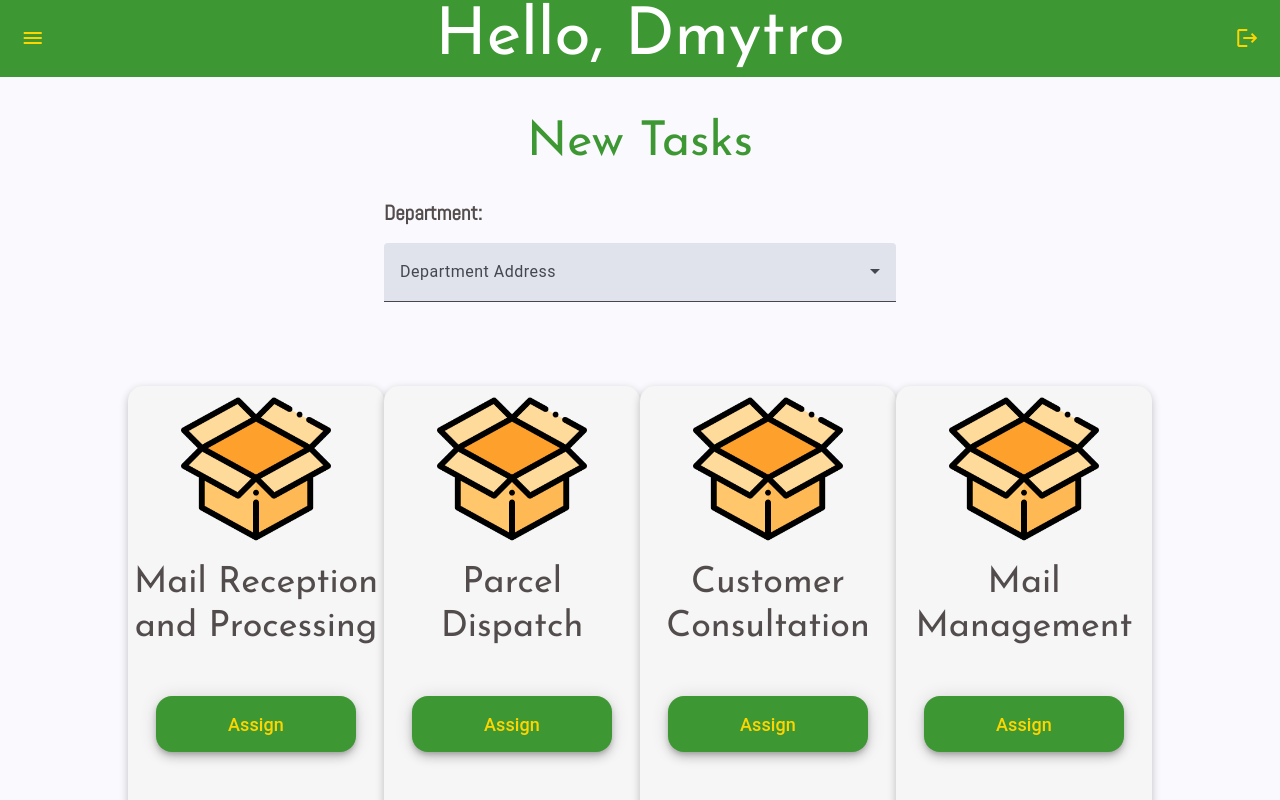
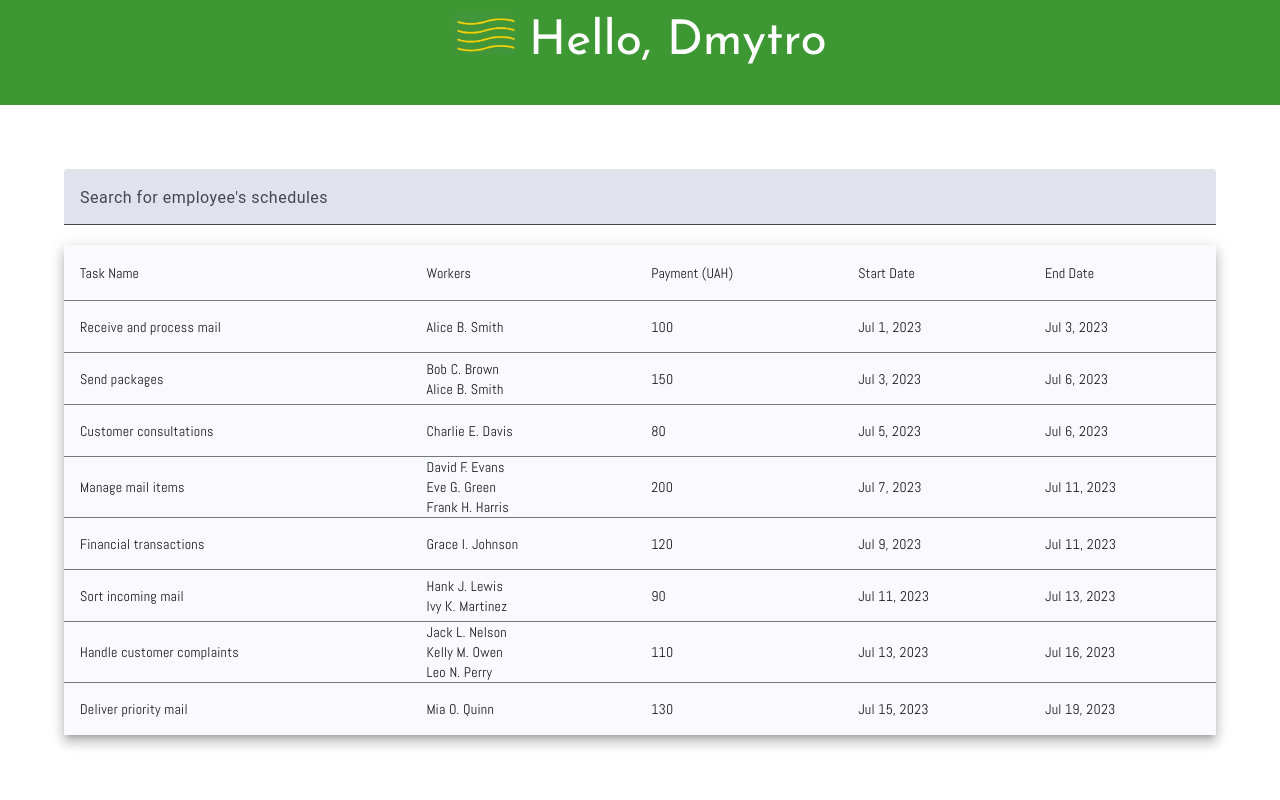
Before and after one commit to puhinetsn/WavePostFront, an Angular app: page / in a window 1280 px wide. Shown: the top 800 px of the page. Built offline with nearby package versions, Linux system fonts and the light colour scheme.

Commit message:
dynamic data receiving in administrator assignments page

```diff
--- a/src/app/app.component.html
+++ b/src/app/app.component.html
@@ -1,2 +1,2 @@
-<app-task-list>
-</app-task-list>
+<app-task-assignments>
+</app-task-assignments>
--- a/src/app/tasks/task-assignments/task-assignments.component.html
+++ b/src/app/tasks/task-assignments/task-assignments.component.html
@@ -1,6 +1,6 @@
 <div class="search-container">
   <div class="header">
-        <img src="smallMainLogo.jfif"/>
+    <img src="smallMainLogo.jfif" />
     <h2>Hello, Dmytro</h2>
   </div>
   <div class="search-and-list-container">
@@ -20,19 +20,38 @@
         <td mat-cell *matCellDef="let element"> {{element.taskName}} </td>
       </ng-container>
 
-            <ng-container matColumnDef="worker">
-              <th mat-header-cell *matHeaderCellDef> Worker </th>
-              <td mat-cell *matCellDef="let element"> {{element.worker}} </td>
+      <ng-container matColumnDef="workers">
+        <th mat-header-cell *matHeaderCellDef> Workers </th>
+        <td mat-cell *matCellDef="let element">
+          <ng-container *ngFor="let worker of element.workers">
+            {{worker.firstName}} {{worker.middleName}} {{worker.lastName}}<br />
+          </ng-container>
+        </td>
       </ng-container>
 
       <ng-container matColumnDef="duration">
-              <th mat-header-cell *matHeaderCellDef> Duration(days) </th>
+        <th mat-header-cell *matHeaderCellDef> Duration (days) </th>
         <td mat-cell *matCellDef="let element"> {{element.duration}} </td>
       </ng-container>
 
       <ng-container matColumnDef="payment">
-                <th mat-header-cell *matHeaderCellDef> Payment(UAH) </th>
+        <th mat-header-cell *matHeaderCellDef> Payment (UAH) </th>
         <td mat-cell *matCellDef="let element"> {{element.payment}} </td>
+      </ng-container>
+
+      <ng-container matColumnDef="startDate">
+        <th mat-header-cell *matHeaderCellDef> Start Date </th>
+        <td mat-cell *matCellDef="let element"> {{element.startDate | date}} </td>
+      </ng-container>
+
+      <ng-container matColumnDef="executorsQty">
+        <th mat-header-cell *matHeaderCellDef> Executors </th>
+        <td mat-cell *matCellDef="let element"> {{element.executorsQty}} </td>
+      </ng-container>
+
+      <ng-container matColumnDef="endDate">
+        <th mat-header-cell *matHeaderCellDef> End Date </th>
+        <td mat-cell *matCellDef="let element"> {{element.getEndDate() | date}} </td>
       </ng-container>
 
       <tr mat-header-row *matHeaderRowDef="displayedColumns"></tr>
--- a/src/app/tasks/task-assignments/task-assignments.component.ts
+++ b/src/app/tasks/task-assignments/task-assignments.component.ts
@@ -1,39 +1,116 @@
-import { Component } from '@angular/core';
-import { FormControl } from '@angular/forms';
-import { Observable, map, startWith } from 'rxjs';
-import { IAssignmentsInfo } from '../task.model';
+import { Component, OnInit } from '@angular/core';
 import { MatTableDataSource } from '@angular/material/table';
-
-const ELEMENT_DATA: IAssignmentsInfo[] = [
-  { id: 1, taskName: 'Task 1', worker: 'Alice', duration: 1, payment: 100 },
-  { id: 2, taskName: 'Task 2', worker: 'Bob', duration: 2, payment: 200 },
-  { id: 3, taskName: 'Task 3', worker: 'Charlie', duration: 3, payment: 300 },
-  { id: 4, taskName: 'Task 4', worker: 'David', duration: 4, payment: 400 },
-  { id: 5, taskName: 'Task 5', worker: 'Eve', duration: 5, payment: 500 },
-  { id: 6, taskName: 'Task 6', worker: 'Frank', duration: 6, payment: 600 },
-  { id: 7, taskName: 'Task 7', worker: 'Grace', duration: 7, payment: 700 },
-  { id: 8, taskName: 'Task 8', worker: 'Hank', duration: 8, payment: 800 },
-  { id: 9, taskName: 'Task 9', worker: 'Ivy', duration: 9, payment: 900 },
-  { id: 10, taskName: 'Task 10', worker: 'Jack', duration: 10, payment: 1000 },
-  { id: 3, taskName: 'Task 3', worker: 'Charlie', duration: 3, payment: 300 },
-  { id: 4, taskName: 'Task 4', worker: 'David', duration: 4, payment: 400 },
-  { id: 5, taskName: 'Task 5', worker: 'Eve', duration: 5, payment: 500 },
-  { id: 6, taskName: 'Task 6', worker: 'Frank', duration: 6, payment: 600 },
-  { id: 7, taskName: 'Task 7', worker: 'Grace', duration: 7, payment: 700 },
-  { id: 8, taskName: 'Task 8', worker: 'Hank', duration: 8, payment: 800 },
-  { id: 9, taskName: 'Task 9', worker: 'Ivy', duration: 9, payment: 900 },
-  { id: 10, taskName: 'Task 10', worker: 'Jack', duration: 10, payment: 1000 },
-];
-
+import { AssignmentsInfo, IAssignmentsInfo } from '../task.model';
 
 @Component({
   selector: 'app-task-assignments',
   templateUrl: './task-assignments.component.html',
-  styleUrl: './task-assignments.component.css'
+  styleUrls: ['./task-assignments.component.css']
 })
-export class TaskAssignmentsComponent {
-  displayedColumns: string[] = ['id', 'taskName', 'worker', 'duration', 'payment'];
-  dataSource = new MatTableDataSource(ELEMENT_DATA);
+export class TaskAssignmentsComponent implements OnInit {
+  public assignments: IAssignmentsInfo[] = [];
+  displayedColumns: string[] = ['taskName', 'workers', 'payment', 'startDate', 'endDate'];
+  dataSource = new MatTableDataSource<IAssignmentsInfo>(this.assignments);
+
+  ngOnInit(): void {
+    this.assignments.push(
+      new AssignmentsInfo(
+        1,
+        'Receive and process mail',
+        [
+          { firstName: 'Alice', middleName: 'B.', lastName: 'Smith', position: 'Mail Clerk', rate: 20 }
+        ],
+        2,
+        100,
+        new Date('2023-07-01'),
+        1
+      ),
+      new AssignmentsInfo(
+        2,
+        'Send packages',
+        [
+          { firstName: 'Bob', middleName: 'C.', lastName: 'Brown', position: 'Package Handler', rate: 25 },
+          { firstName: 'Alice', middleName: 'B.', lastName: 'Smith', position: 'Package Handler', rate: 25 }
+        ],
+        3,
+        150,
+        new Date('2023-07-03'),
+        2
+      ),
+      new AssignmentsInfo(
+        3,
+        'Customer consultations',
+        [
+          { firstName: 'Charlie', middleName: 'E.', lastName: 'Davis', position: 'Customer Service Rep', rate: 18 }
+        ],
+        1,
+        80,
+        new Date('2023-07-05'),
+        1
+      ),
+      new AssignmentsInfo(
+        4,
+        'Manage mail items',
+        [
+          { firstName: 'David', middleName: 'F.', lastName: 'Evans', position: 'Mail Manager', rate: 30 },
+          { firstName: 'Eve', middleName: 'G.', lastName: 'Green', position: 'Mail Manager', rate: 30 },
+          { firstName: 'Frank', middleName: 'H.', lastName: 'Harris', position: 'Mail Manager', rate: 30 }
+        ],
+        4,
+        200,
+        new Date('2023-07-07'),
+        3
+      ),
+      new AssignmentsInfo(
+        5,
+        'Financial transactions',
+        [
+          { firstName: 'Grace', middleName: 'I.', lastName: 'Johnson', position: 'Finance Clerk', rate: 28 }
+        ],
+        2,
+        120,
+        new Date('2023-07-09'),
+        1
+      ),
+      new AssignmentsInfo(
+        6,
+        'Sort incoming mail',
+        [
+          { firstName: 'Hank', middleName: 'J.', lastName: 'Lewis', position: 'Mail Sorter', rate: 19 },
+          { firstName: 'Ivy', middleName: 'K.', lastName: 'Martinez', position: 'Mail Sorter', rate: 19 }
+        ],
+        2,
+        90,
+        new Date('2023-07-11'),
+        2
+      ),
+      new AssignmentsInfo(
+        7,
+        'Handle customer complaints',
+        [
+          { firstName: 'Jack', middleName: 'L.', lastName: 'Nelson', position: 'Customer Service Rep', rate: 21 },
+          { firstName: 'Kelly', middleName: 'M.', lastName: 'Owen', position: 'Customer Service Rep', rate: 21 },
+          { firstName: 'Leo', middleName: 'N.', lastName: 'Perry', position: 'Customer Service Rep', rate: 21 }
+        ],
+        3,
+        110,
+        new Date('2023-07-13'),
+        3
+      ),
+      new AssignmentsInfo(
+        8,
+        'Deliver priority mail',
+        [
+          { firstName: 'Mia', middleName: 'O.', lastName: 'Quinn', position: 'Mail Carrier', rate: 23 }
+        ],
+        4,
+        130,
+        new Date('2023-07-15'),
+        1
+      )
+    );
+    this.dataSource.data = this.assignments;
+  }
 
   applyFilter(event: Event) {
     const filterValue = (event.target as HTMLInputElement).value;
--- a/src/app/tasks/task-personal-schedule/task-personal-schedule.component.html
+++ b/src/app/tasks/task-personal-schedule/task-personal-schedule.component.html
@@ -1,4 +1,4 @@
-<div class="personal-schedule-container">
+<!-- <div class="personal-schedule-container">
     <div class="header">
         <img src="smallMainLogo.jfif"/>
         <h2>Hello, Dmytro</h2>
@@ -73,4 +73,4 @@
 
         </table>
     </div>
-</div>
+</div> -->
--- a/src/app/tasks/task.model.ts
+++ b/src/app/tasks/task.model.ts
@@ -3,25 +3,25 @@ export interface IAddress {
     departmentAdress: string;
 }
 
+export interface IAssignmentsInfo {
+    id: number;
+    taskName: string;
+    workers: IWorker[];
+    duration: number;
+    payment: number;
+    startDate: Date;
+    executorsQty: number;
+
+    getEndDate(): Date;
+}
+
 // export interface IAssignmentsInfo {
-//     id: number;
-//     taskName: string;
-//     workers: IWorker[];
-//     duration: number;
-//     payment: number;
-//     startDate: Date;
-//     executorsQty: number;
-
-//     getEndDate(): Date;
+//         id: number;
+//         taskName: string;
+//         worker: string;
+//         duration: number;
+//         payment: number;
 // }
-
-export interface IAssignmentsInfo {
-        id: number;
-        taskName: string;
-        worker: string;
-        duration: number;
-        payment: number;
-}
 
 export interface IAssignment {
     name: string;
@@ -64,3 +64,37 @@ export class Assignment implements IAssignment {
         this.payment = payment;
     }
 }
+
+export class AssignmentsInfo implements IAssignmentsInfo {
+    id: number;
+    taskName: string;
+    workers: IWorker[];
+    duration: number;
+    payment: number;
+    startDate: Date;
+    executorsQty: number;
+
+    constructor(
+        id: number,
+        taskName: string,
+        workers: IWorker[],
+        duration: number,
+        payment: number,
+        startDate: Date,
+        executorsQty: number
+    ) {
+        this.id = id;
+        this.taskName = taskName;
+        this.workers = workers;
+        this.duration = duration;
+        this.payment = payment;
+        this.startDate = startDate;
+        this.executorsQty = executorsQty;
+    }
+
+    getEndDate(): Date {
+        const endDate = new Date(this.startDate);
+        endDate.setDate(endDate.getDate() + this.duration);
+        return endDate;
+    }
+}
--- a/src/styles.css
+++ b/src/styles.css
@@ -13,6 +13,6 @@
 html, body { height: 100%; }
 body { margin: 0;  }
 
-p {
+p, th, td {
     font-family: var(--text-font);
 }
```
Also changed, not shown: src/app/tasks/task-personal-schedule/task-personal-schedule.component.ts (+14 -14 lines). Lines whose indentation alone changed are shown as unchanged.
